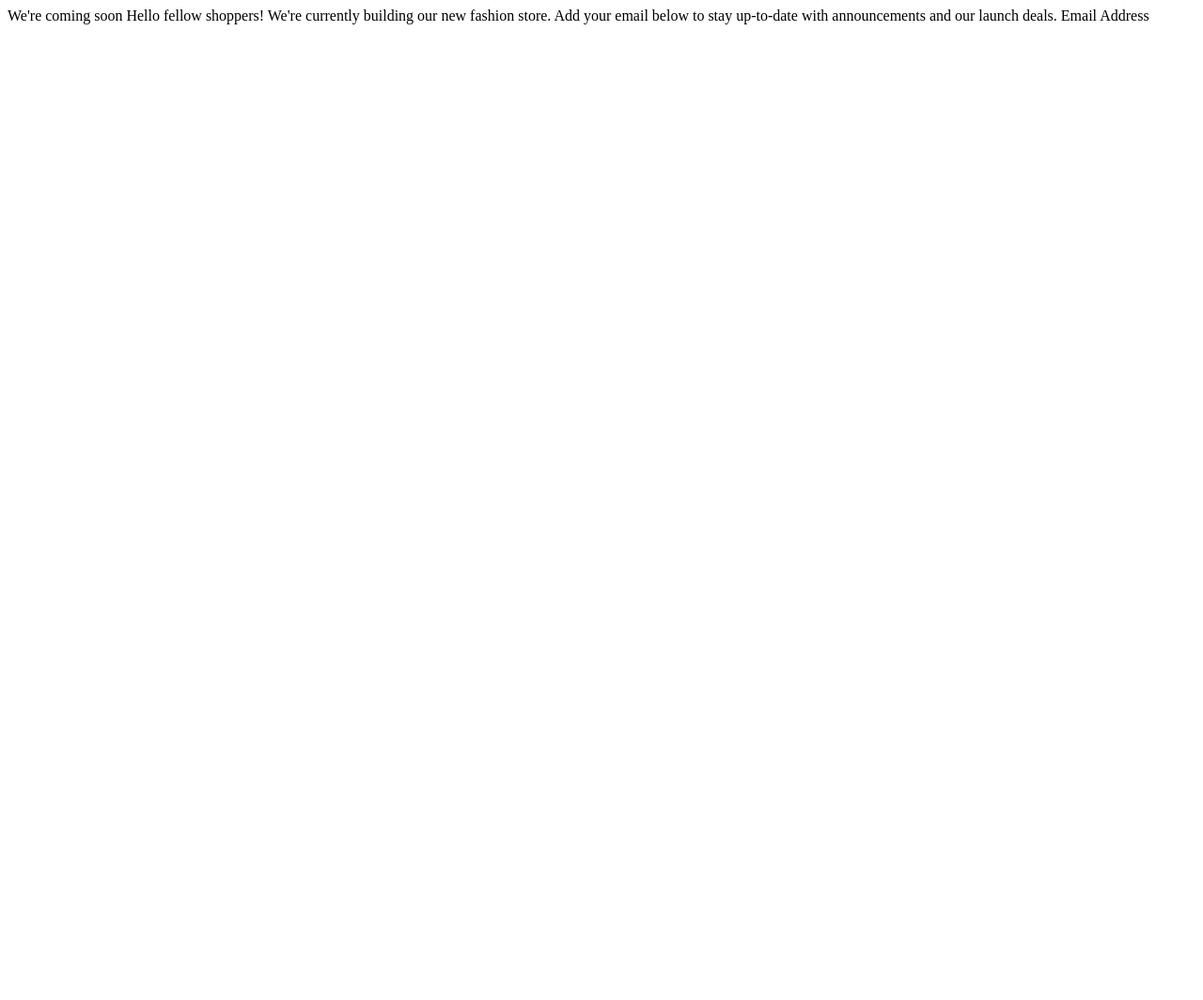
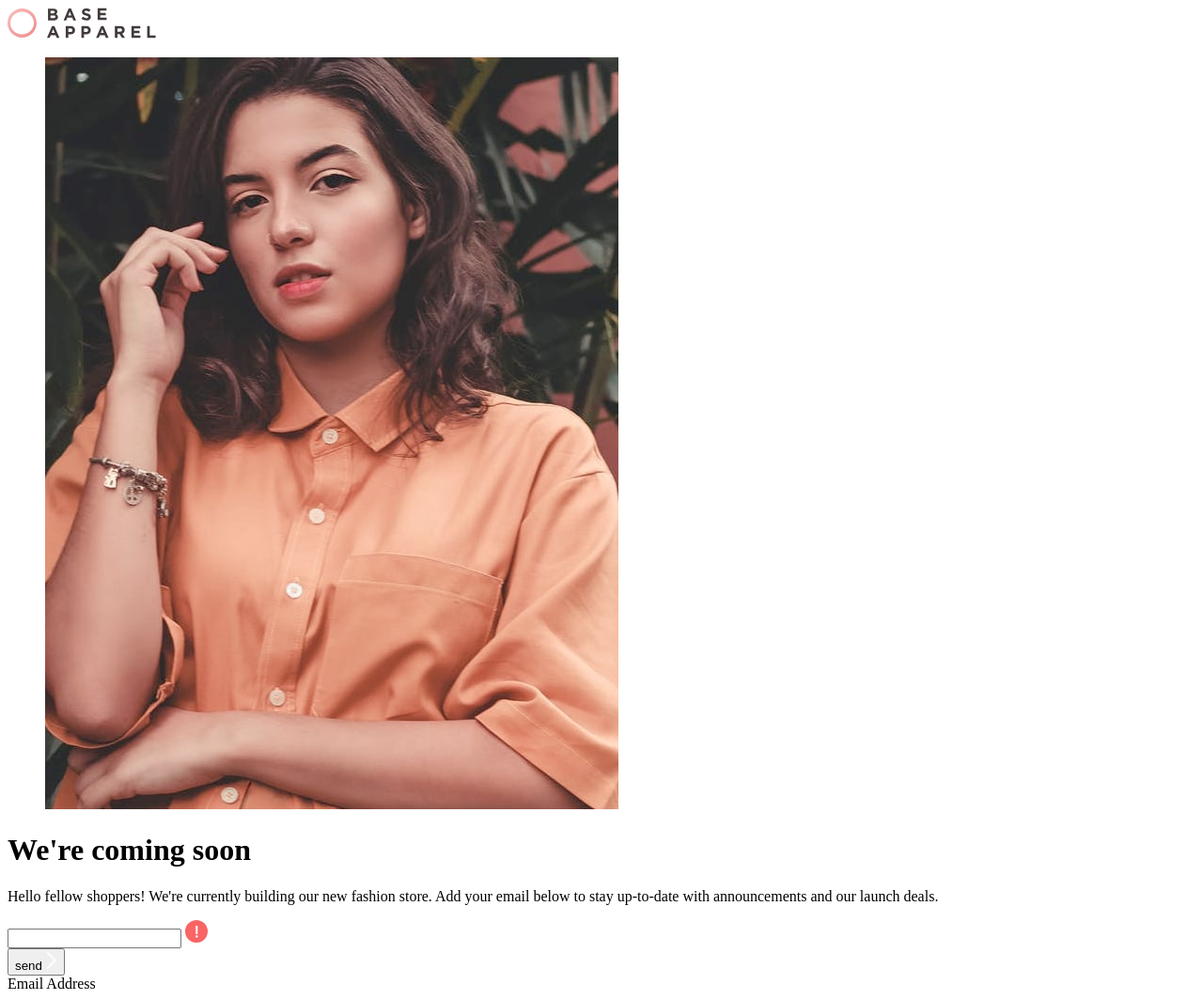
Before and after one commit to jarher/baseApparelCommingSoon, a plain HTML site: page index.html in a window 1280 px wide. Shown: the whole page at 94% size. Before the commit the page ends 800 px from the top, so only its background shows below. Drawn offline with Linux system fonts and the light colour scheme.

Commit message:
basic html structure

```diff
--- /dev/null
+++ b/assets/css/styles.css
@@ -0,0 +1,15 @@
+@font-face {
+  font-family: "JosefinSans";
+  src: url("../fonts/JosefinSans-VariableFont_wght.ttf");
+}
+:root {
+}
+* {
+  padding: 0;
+  margin: 0;
+  box-sizing: border-box;
+}
+html {
+  font-family: "JosefinSans";
+  font-size: 16px;
+}
--- a/index.html
+++ b/index.html
@@ -13,13 +13,33 @@
 </head>
 
 <body>
+  <main>
+    <header>
+      <img src="./images/logo.svg" alt="base apparel logo" />
+    </header>
+    <figure>
+      <picture>
+        <source media="(max-width:1023px)" srcset="./images/hero-mobile.jpg" />
+        <source media="(min-width:1024px)" srcset="./images/hero-desktop.jpg" />
+        <img src="./images/hero-desktop.jpg" alt="image hero" />
+      </picture>
+    </figure>
+    <div class="content">
+      <h1><span>We're</span> coming soon</h1>
+      <p>Hello fellow shoppers! We're currently building our new fashion store.
+        Add your email below to stay up-to-date with announcements and our launch deals.</p>
 
-  We're coming soon
+      <form>
+        <div class="input-wrapper">
+          <input type="email" id="email-input">
+          <img src="./images/icon-error.svg" alt="icon error">
+        </div>
+        <button type="submit">send <img src="./images/icon-arrow.svg" alt="icon arrow"></button>
+      </form>
+      Email Address
+    </div>
+  </main>
 
-  Hello fellow shoppers! We're currently building our new fashion store.
-  Add your email below to stay up-to-date with announcements and our launch deals.
-
-  Email Address
 
 </body>
 
```
Also changed, not shown: assets/fonts/JosefinSans-VariableFont_wght.ttf (added), assets/js/index.js (added).
